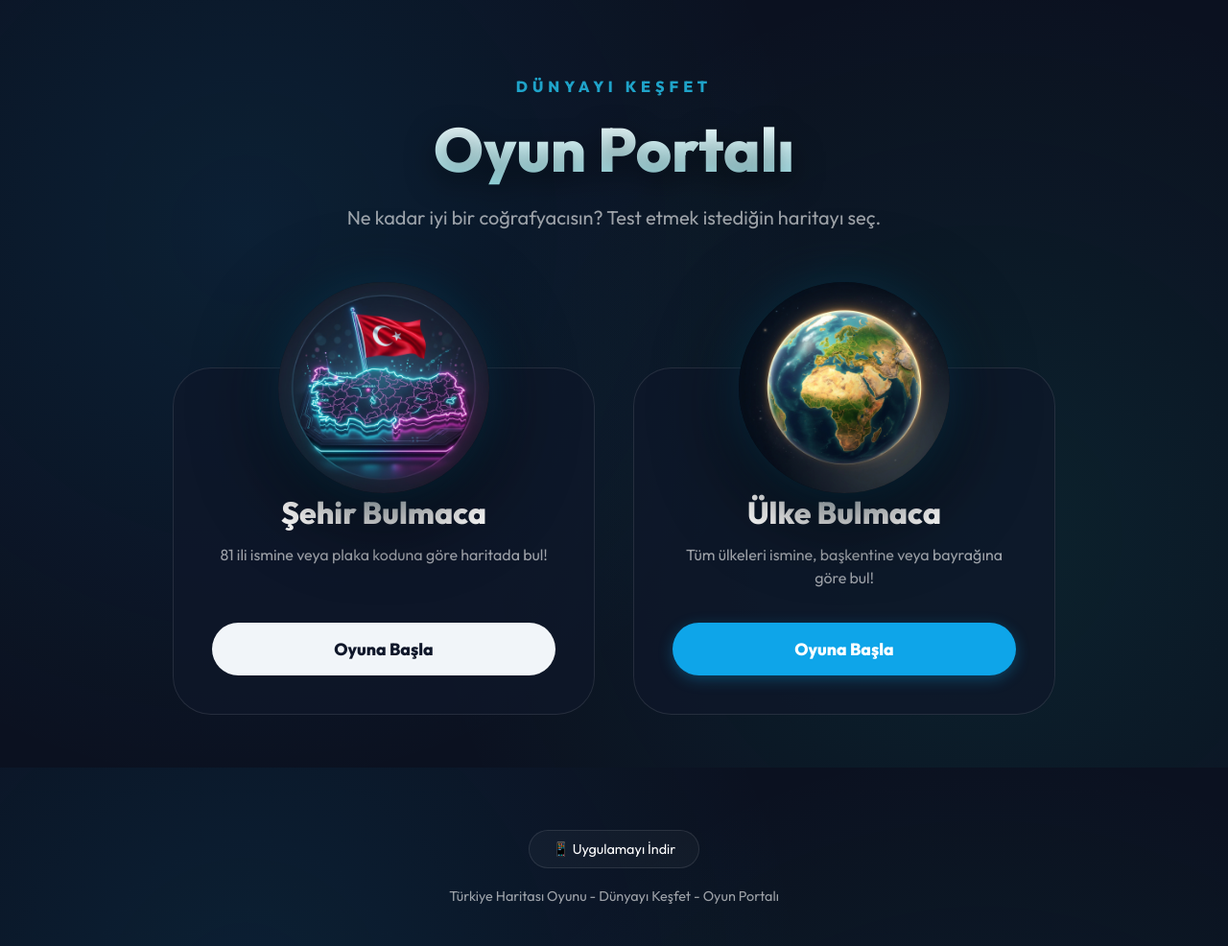
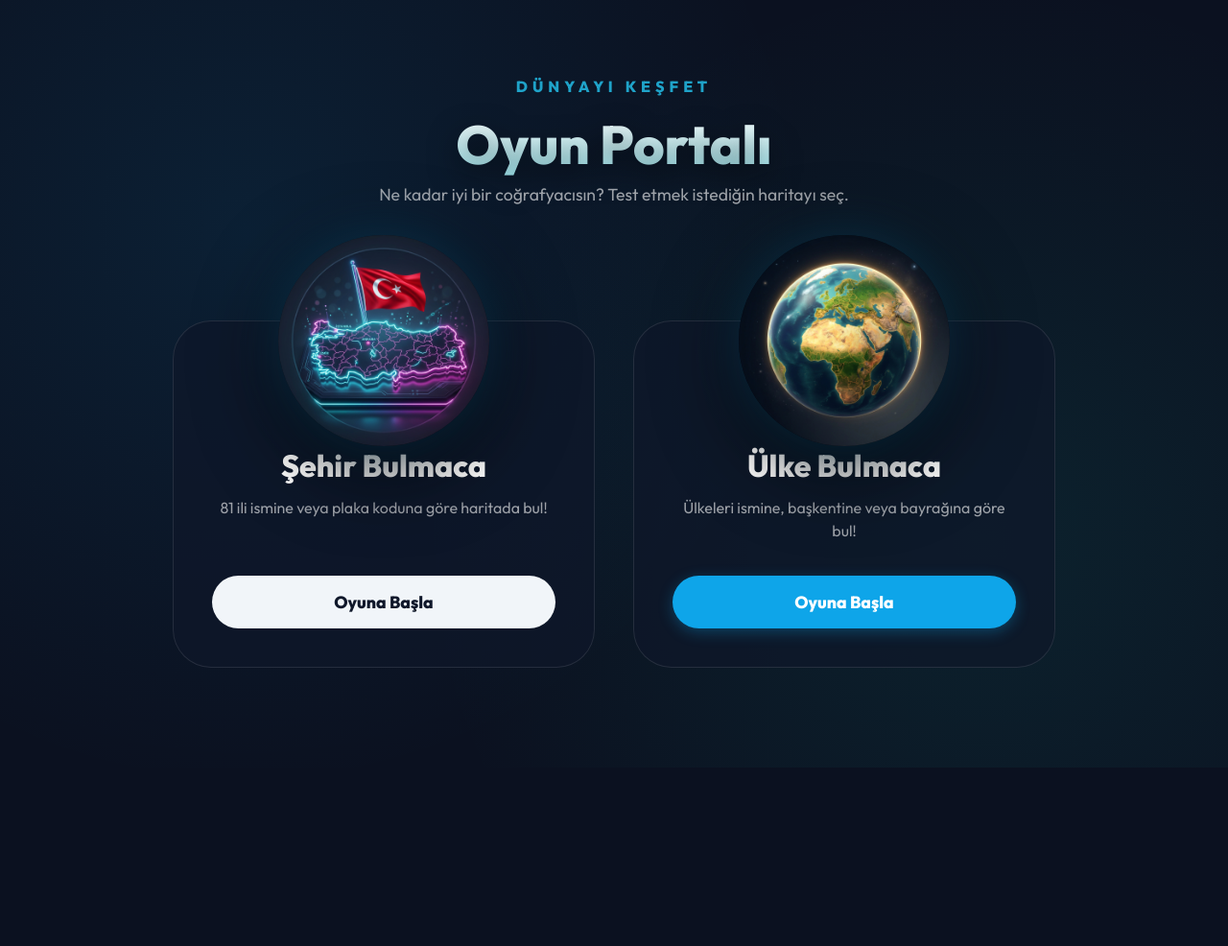
Before and after one commit to evren-ozcan/turkey-map-game, a website: page index.html in a window 1280 px wide. Shown: the whole page at 96% size. After the commit the page ends 800 px from the top, so only its background shows below. Drawn offline with Linux system fonts and the light colour scheme.

Commit message:
fix: globe visibility stacking and portal header redesign

```diff
--- a/index.html
+++ b/index.html
@@ -24,7 +24,13 @@
         <!-- Header content -->
         <div class="header">
             <h2 class="subtitle-text fade-in" style="animation-delay: 0.1s;">DÜNYAYI KEŞFET</h2>
-            <h1 class="title-text fade-in" style="animation-delay: 0.2s;">Oyun Portalı</h1>
+            <div class="title-row fade-in" style="animation-delay: 0.2s;">
+                <h1 class="title-text">Oyun Portalı</h1>
+                <button id="show-install-btn" class="install-mini-btn" title="Uygulamayı İndir">
+                    <span class="icon">📱</span>
+                    <span class="text">İndir</span>
+                </button>
+            </div>
             <p class="desc-text fade-in" style="animation-delay: 0.3s;">Ne kadar iyi bir coğrafyacısın? Test etmek istediğin haritayı seç.</p>
         </div>
 
@@ -46,17 +52,9 @@
                     <img src="assets/3d_world_globe.png" alt="Dünya Küresi">
                 </div>
                 <h3>Ülke Bulmaca</h3>
-                <p>Tüm ülkeleri ismine, başkentine veya bayrağına göre bul!</p>
+                <p>Ülkeleri ismine, başkentine veya bayrağına göre bul!</p>
                 <div class="card-btn btn-cyan">Oyuna Başla</div>
             </a>
-        </div>
-
-        <!-- Footer -->
-        <div class="footer fade-in" style="animation-delay: 0.5s;">
-            <div class="footer-links">
-                <span id="show-install-btn" class="btn-outline">📱 Uygulamayı İndir</span>
-            </div>
-            <span>Türkiye Haritası Oyunu - Dünyayı Keşfet - Oyun Portalı</span>
         </div>
     </div>
 
--- a/style.css
+++ b/style.css
@@ -61,22 +61,51 @@ body {
     margin-bottom: 15px;
 }
 
+.title-row {
+    display: flex;
+    align-items: center;
+    justify-content: center;
+    gap: 15px;
+    margin-bottom: 5px;
+}
+
 .title-text {
-    font-size: 4rem;
+    font-size: 3.5rem;
     font-weight: 800;
-    margin-bottom: 15px;
+    margin-bottom: 0;
     background: linear-gradient(180deg, #FFFFFF 0%, #A5F3FC 100%);
     -webkit-background-clip: text;
     -webkit-text-fill-color: transparent;
     text-shadow: 0 10px 30px rgba(0,0,0,0.5);
 }
 
+.install-mini-btn {
+    background: rgba(14, 165, 233, 0.15);
+    border: 1px solid rgba(14, 165, 233, 0.3);
+    color: #0ea5e9;
+    padding: 6px 12px;
+    border-radius: 12px;
+    display: none; /* Hidden by default, JS logic shows it if app not installed */
+    align-items: center;
+    gap: 6px;
+    cursor: pointer;
+    font-size: 0.85rem;
+    font-weight: 700;
+    transition: all 0.3s ease;
+    backdrop-filter: blur(10px);
+}
+
+.install-mini-btn:hover {
+    background: rgba(14, 165, 233, 0.25);
+    transform: translateY(-2px);
+    box-shadow: 0 0 15px rgba(14, 165, 233, 0.3);
+}
+
 .desc-text {
     color: var(--text-gray);
-    font-size: 1.25rem;
-    max-width: 600px;
-    margin: 0 auto 100px auto; /* Margin for pop-out icons */
-    line-height: 1.6;
+    font-size: 1.1rem;
+    font-weight: 400;
+    margin-bottom: 80px;
 }
 
 /* Game Cards Container */
@@ -173,36 +202,7 @@ body {
 .game-card:hover .btn-white { background: #FFFFFF; }
 .game-card:hover .btn-cyan { background: #0284c7; box-shadow: 0 0 30px rgba(14, 165, 233, 0.5); }
 
-/* Footer */
-.footer {
-    margin-top: auto;
-    padding: 40px 0;
-    text-align: center;
-    color: var(--text-gray);
-    font-size: 0.9rem;
-    display: flex;
-    flex-direction: column;
-    gap: 20px;
-}
-
-.btn-outline {
-    display: inline-flex;
-    align-items: center;
-    gap: 8px;
-    padding: 10px 24px;
-    border: 1px solid rgba(255, 255, 255, 0.1);
-    background: rgba(255, 255, 255, 0.03);
-    border-radius: 100px;
-    color: var(--text-white);
-    cursor: pointer;
-    transition: all 0.3s ease;
-    margin: 0 auto;
-}
-
-.btn-outline:hover {
-    background: rgba(255, 255, 255, 0.08);
-    border-color: rgba(255, 255, 255, 0.2);
-}
+/* Footer removed as per user request */
 
 /* Modal and Utilities (Restored) */
 .hidden { display: none !important; }
--- a/world/style.css
+++ b/world/style.css
@@ -17,7 +17,7 @@
 }
 
 body {
-    background-color: var(--navy-dark);
+    background-color: transparent;
     color: var(--text-white);
     overflow: hidden; /* Globe occupies full screen */
     width: 100vw;
@@ -30,7 +30,7 @@ body {
     left: 0;
     width: 100vw;
     height: 100vh;
-    z-index: -1; /* Keep it strictly behind everything */
+    z-index: 1; /* Lift above body background */
     cursor: grab;
     background-color: #000;
 }
```
